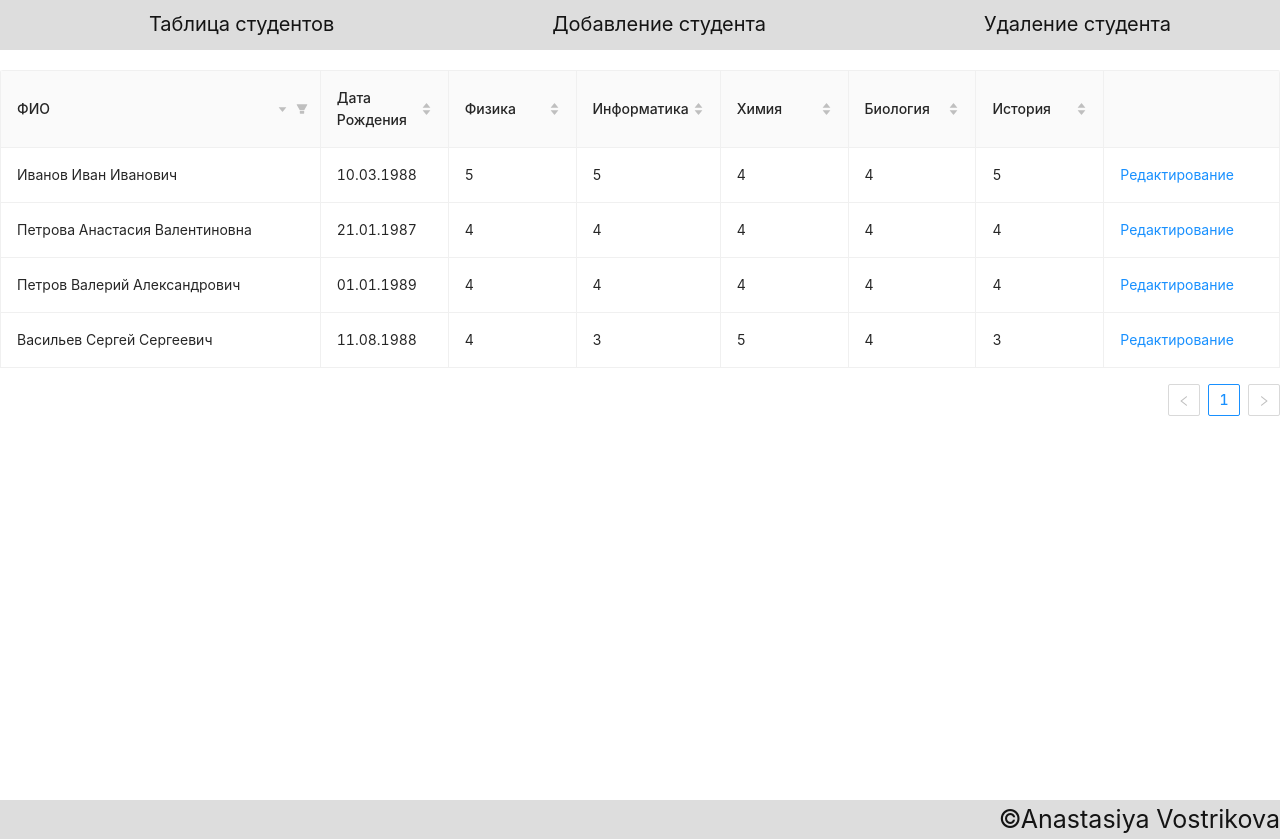
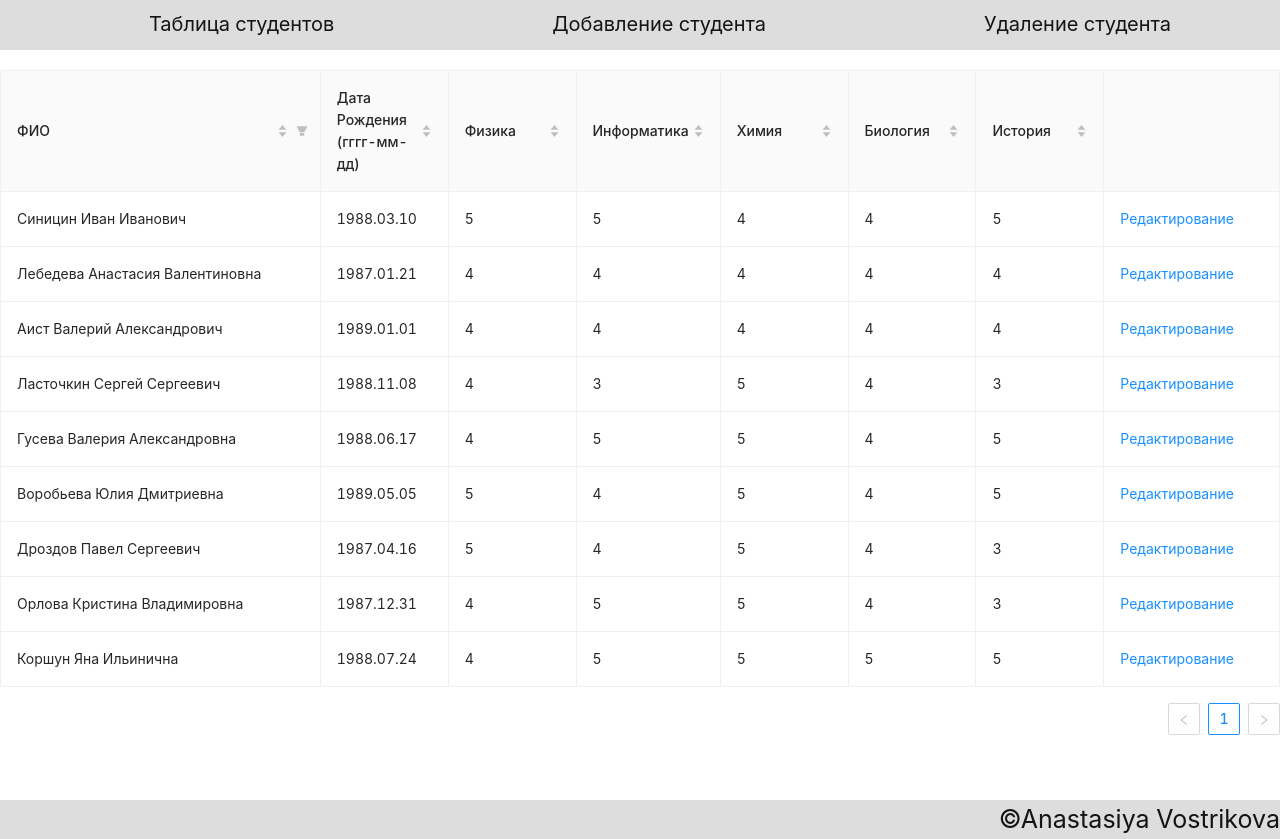
Before and after one commit to AnastasiyaMAV/source, a React (Create React App) app: page / in a window 1280 px wide. Built offline with nearby package versions, Linux system fonts and the light colour scheme.

Commit message:
Поправила сортировки ФИО и ДР

```diff
--- a/src/components/AddStudent.jsx
+++ b/src/components/AddStudent.jsx
@@ -1,4 +1,4 @@
-import { Card, DatePicker, Space, Input, Button } from 'antd';
+import { Card, Space, Input, Button } from 'antd';
 import React, { useState, useEffect } from 'react';
 
 function AddStudent() {
@@ -115,7 +115,7 @@ function AddStudent() {
     const addStudent = () => {
         if (localStorage.getItem('students') != null) {
             students = JSON.parse(localStorage.getItem('students'));
-            student.key = students.length + 1;
+            student.key = (students.length + 1).toString();
             students.push(student);
             localStorage.setItem('students', JSON.stringify(students));
             fieldСlearing();
@@ -142,8 +142,7 @@ function AddStudent() {
                     </div>
                     <Space direction="vertical">
                         <div>Введите дату рождения</div>
-                        {/* <DatePicker onChange={onChange} /> */}
-                        <Input placeholder="Формат 12.12.1912" onChange={handleChangeBirthdaySt} name='age' value={birthdaySt}/>
+                        <Input placeholder="Формат ГГГГ.ММ.ДД" onChange={handleChangeBirthdaySt} name='age' value={birthdaySt}/>
                     </Space>
                     <Card>
                         <p>Введите оценки за предметы</p>
--- a/src/components/RemoveStudent.jsx
+++ b/src/components/RemoveStudent.jsx
@@ -1,6 +1,8 @@
 import React from 'react';
 import { Table, Popconfirm } from 'antd';
+
 const originData = require('./assets/JSON/originData.json');
+const alphabetData = require('./assets/JSON/alphabetData.json');
 
 class RemoveStudent extends React.Component {
 
@@ -11,13 +13,16 @@ class RemoveStudent extends React.Component {
         title: 'ФИО',
         dataIndex: 'name',
         width: '25%',
+        filters: alphabetData,
+        onFilter: (value, record) => record.name.indexOf(value) === 0,
+        sorter: (a, b) => a.name.localeCompare(b.name),
       },
       {
         title: 'Дата Рождения',
         dataIndex: 'age',
         width: '10%',
         sorter: {
-          compare: (a, b) => a.age - b.age,
+          compare: (a, b) => new Date(a.age) - new Date(b.age),
           multiple: '',
         },
       },
--- a/src/components/StudentsTable.jsx
+++ b/src/components/StudentsTable.jsx
@@ -99,16 +99,16 @@ const StudentsTable = () => {
       editable: true,
       filters: alphabetData,
       onFilter: (value, record) => record.name.indexOf(value) === 0,
-      sorter: (a, b) => a.name.length - b.name.length,
-      sortDirections: ['descend'],
+      sorter: (a, b) => a.name.localeCompare(b.name),
     },
     {
-      title: 'Дата Рождения',
+      title: 'Дата Рождения (гггг-мм-дд)',
       dataIndex: 'age',
       width: '10%',
+      inputType: 'date',
       editable: true,
       sorter: {
-        compare: (a, b) => a.age - b.age,
+        compare: (a, b) => new Date(a.age) - new Date(b.age),
         multiple: '',
       },
     },
--- a/src/components/assets/JSON/originData.json
+++ b/src/components/assets/JSON/originData.json
@@ -1,18 +1,38 @@
 [
-    {"key":"21", "name":"Иванов Иван Иванович", "age":"10.03.1988",
+    {"key":"1", "name":"Синицин Иван Иванович", "age":"1988.03.10",
     "physics":"5", "informatics":"5",
     "chemistry":"4", "biology":"4", "story":"5"
     },
 
-    {"key":"112", "name":"Петрова Анастасия Валентиновна", "age":"21.01.1987",
+    {"key":"2", "name":"Лебедева Анастасия Валентиновна", "age":"1987.01.21",
     "physics":"4", "informatics":"4",
     "chemistry":"4", "biology":"4", "story":"4"},
 
-    {"key":"424", "name":"Петров Валерий Александрович", "age":"01.01.1989",
+    {"key":"3", "name":"Аист Валерий Александрович", "age":"1989.01.01",
     "physics":"4", "informatics":"4",
     "chemistry":"4", "biology":"4", "story":"4"},
 
-    {"key":"1454", "name":"Васильев Сергей Сергеевич", "age":"11.08.1988",
+    {"key":"5", "name":"Ласточкин Сергей Сергеевич", "age":"1988.11.08",
     "physics":"4", "informatics":"3",
-    "chemistry":"5", "biology":"4", "story":"3"}
+    "chemistry":"5", "biology":"4", "story":"3"},
+
+    {"key":"6", "name":"Гусева Валерия Александровна", "age":"1988.06.17",
+    "physics":"4", "informatics":"5",
+    "chemistry":"5", "biology":"4", "story":"5"},
+
+    {"key":"7", "name":"Воробьева Юлия Дмитриевна", "age":"1989.05.05",
+    "physics":"5", "informatics":"4",
+    "chemistry":"5", "biology":"4", "story":"5"},
+
+    {"key":"8", "name":"Дроздов Павел Сергеевич", "age":"1987.04.16",
+    "physics":"5", "informatics":"4",
+    "chemistry":"5", "biology":"4", "story":"3"},
+
+    {"key":"9", "name":"Орлова Кристина Владимировна", "age":"1987.12.31",
+    "physics":"4", "informatics":"5",
+    "chemistry":"5", "biology":"4", "story":"3"},
+
+    {"key":"10", "name":"Коршун Яна Ильинична", "age":"1988.07.24",
+    "physics":"4", "informatics":"5",
+    "chemistry":"5", "biology":"5", "story":"5"}
 ]
```
